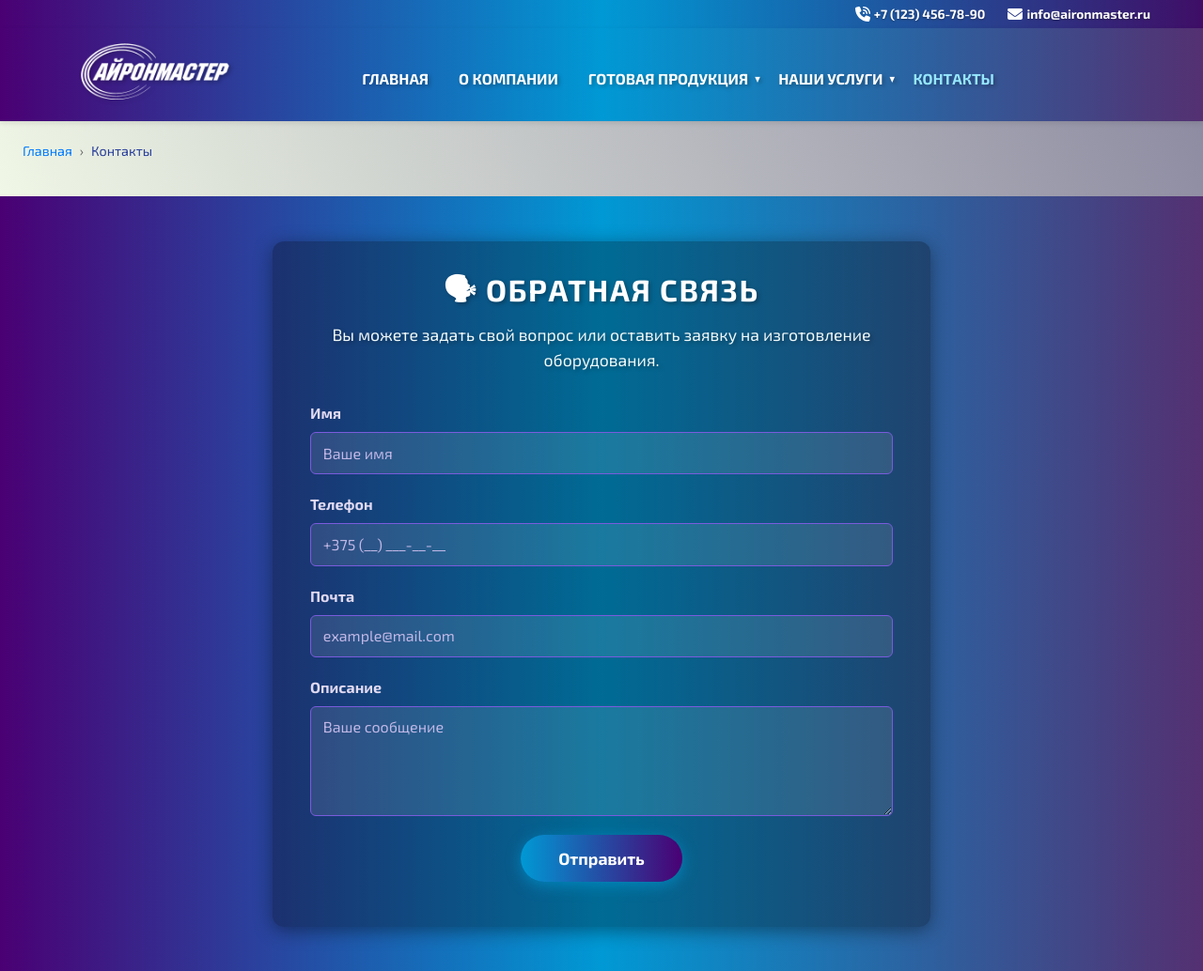
After one commit to TumashenkaAliaksandr/aironmaster, a Django app: page /contacts/ in a window 1280 px wide. The commit adds this page. Shown: the top 1034 px of the page at 94% size. Run offline with Django 5.2, Linux system fonts and the light colour scheme; data that the repository does not hold is empty.

Commit message:
added new templates single products, service detail, about, contact, views, urls, in the context processor, base template, refactoring main js, new style css

```diff
--- a/templates/main/banner.html
+++ b/templates/main/banner.html
@@ -16,7 +16,7 @@
                         <a href="tel:{{ main_banner.phone2|cut:" " }}">{{ main_banner.phone2 }}</a>
                     {% endif %}
                 </p>
-                <a href="{% url 'services' %}" class="btn">Подробнее</a>
+                <a href="{% url 'about' %}" class="btn">Подробнее</a>
             </div>
         {% endfor %}
     </section>
--- a/templates/main/base.html
+++ b/templates/main/base.html
@@ -74,9 +74,41 @@
         <nav class="d-none d-md-block">
             <ul class="nav">
                <li class="nav-item"><a class="nav-linkss {% if request.resolver_match.url_name == 'index' %}active{% endif %}" href="{% url 'index' %}">Главная</a></li>
-                <li class="nav-item"><a class="nav-link" href="#about">О компании</a></li>
+                <li class="nav-item"><a class="nav-linkss {% if request.resolver_match.url_name == 'about' %}active{% endif %}" href="{% url 'about' %}">О компании</a></li>
                 <li class="nav-item dropdown">
-                    <a href="#" class="nav-linkss dropbtn">Готовая Продукция</a>
+                    <a href="{% url 'products' %}" class="nav-linkss dropbtn">Готовая Продукция</a>
+                    <ul class="dropdown-content">
+                        <li><a href="#service1">Металлоконструкции</a></li>
+                        <li><a href="#service2">Ступеньки и Лестницы</a></li>
+                        <li><a href="#service3">Мангалы</a></li>
+                        <li><a href="#service4">Элементы декора</a></li>
+                    </ul>
+                </li>
+                <li class="nav-item dropdown {% if request.resolver_match.url_name == 'service_detail' %}active{% endif %}">
+                    <span class="nav-linkss dropbtn">Наши Услуги</span>
+                    <ul class="dropdown-content">
+                        {% for service in services %}
+                            <li>
+                                <a href="{% url 'service_detail' slug=service.slug %}"
+                                   class="{% if request.resolver_match.url_name == 'service_detail' and request.resolver_match.kwargs.slug == service.slug %}active{% endif %}">
+                                    {{ service.name }}
+                                </a>
+                            </li>
+                        {% empty %}
+                            <li>Сервисы отсутствуют</li>
+                        {% endfor %}
+                    </ul>
+                </li>
+
+                <li class="nav-item"><a class="nav-linkss {% if request.resolver_match.url_name == 'contacts' %}active{% endif %}" href="{% url 'contacts' %}">Контакты</a></li>
+            </ul>
+        </nav>
+        <nav id="mobileMenu" class="mobile-menu d-md-none" aria-hidden="true">
+            <ul class="nav flex-column">
+                <li class="nav-item"><a class="nav-linkss {% if request.resolver_match.url_name == 'index' %}active{% endif %}" href="{% url 'index' %}">Главная</a></li>
+                <li class="nav-item"><a class="nav-linkss {% if request.resolver_match.url_name == 'about' %}active{% endif %}" href="{% url 'about' %}">О компании</a></li>
+                <li class="nav-item dropdown">
+                    <a href="{% url 'products' %}" id="toggle"  class="nav-linkss dropbtn toggle-checkbox">Готовая Продукция</a>
                     <ul class="dropdown-content">
                         <li><a href="#service1">Металлоконструкции</a></li>
                         <li><a href="#service2">Ступеньки и Лестницы</a></li>
@@ -87,38 +119,16 @@
                 <li class="nav-item dropdown">
                     <a href="#" class="nav-linkss dropbtn">Наши Услуги</a>
                     <ul class="dropdown-content">
-                        <li><a href="#service1">Лазерная Резка</a></li>
-                        <li><a href="#service2">Гибка</a></li>
-                        <li><a href="#service3">Виброгалтовка</a></li>
-                        <li><a href="#service4">Полимерная покраска</a></li>
+                        {% for service in services %}
+                            <li>
+                                <a href="{% url 'service_detail' slug=service.slug %}">{{ service.name }}</a>
+                            </li>
+                        {% empty %}
+                            <li>Сервисы отсутствуют</li>
+                        {% endfor %}
                     </ul>
                 </li>
-                <li class="nav-item"><a class="nav-link" href="#contacts-top">Контакты</a></li>
-            </ul>
-        </nav>
-        <nav id="mobileMenu" class="mobile-menu d-md-none" aria-hidden="true">
-            <ul class="nav flex-column">
-                <li class="nav-item"><a class="nav-link" href="#screws">Главная</a></li>
-                <li class="nav-item"><a class="nav-link" href="#screw-spiral">О компании</a></li>
-                <li class="nav-item dropdown">
-                    <a href="#" id="toggle"  class="nav-linkss dropbtn toggle-checkbox">Готовая Продукция</a>
-                    <ul class="dropdown-content">
-                        <li><a href="#service1">Металлоконструкции</a></li>
-                        <li><a href="#service2">Ступеньки и Лестницы</a></li>
-                        <li><a href="#service3">Мангалы</a></li>
-                        <li><a href="#service4">Элементы декора</a></li>
-                    </ul>
-                </li>
-                <li class="nav-item dropdown">
-                    <a href="#" class="nav-linkss dropbtn">Наши Услуги</a>
-                    <ul class="dropdown-content">
-                        <li><a href="#service1">Лазерная Резка</a></li>
-                        <li><a href="#service2">Гибка</a></li>
-                        <li><a href="#service3">Виброгалтовка</a></li>
-                        <li><a href="#service4">Полимерная покраска</a></li>
-                    </ul>
-                </li>
-                <li class="nav-item"><a class="nav-link" href="#engineering">Контакты</a></li>
+                <li class="nav-item"><a class="nav-linkss {% if request.resolver_match.url_name == 'about' %}active{% endif %}" href="{% url 'contacts' %}">Контакты</a></li>
             </ul>
         </nav>
     </div>
--- a/webapp/context_processors.py
+++ b/webapp/context_processors.py
@@ -1,8 +1,12 @@
-from .models import HadContact, FooterInfo
+from .models import HadContact, FooterInfo, OurService
 
 
 def had_contact_info(request):
-    # Можно получить один объект Contact, например первый или последний
     had_contact = HadContact.objects.first()
     footer_info = FooterInfo.objects.first()
-    return {'had_contact': had_contact, 'footer_info': footer_info}
+    services = OurService.objects.all()  # Получаем все сервисы для меню
+    return {
+        'had_contact': had_contact,
+        'footer_info': footer_info,
+        'services': services,  # Добавляем сервисы в контекст
+    }
--- a/webapp/static/webapp/css/style.css
+++ b/webapp/static/webapp/css/style.css
@@ -47,7 +47,7 @@ header {
 
 .nav {
     text-transform: capitalize;
-    margin-right: 70px;
+    margin-right: 120px;
 }
 
 .paddings {
@@ -1904,6 +1904,7 @@ h2 {
     padding: 5px 0;
     text-transform: uppercase;
     list-style-type: none;
+    margin-top: 10px;
 }
 
 /* Стили для ссылок в подменю */
--- a/webapp/static/webapp/js/main.js
+++ b/webapp/static/webapp/js/main.js
@@ -1,12 +1,16 @@
 document.addEventListener('DOMContentLoaded', () => {
   // --- Активная ссылка меню при скролле ---
+  // Получаем все секции с id и все ссылки меню внутри nav
   const sections = document.querySelectorAll('section[id]');
   const navLinks = document.querySelectorAll('nav .nav-link');
 
+  // Функция, которая подсвечивает активную ссылку меню в зависимости от прокрутки
   function onScroll() {
-    const scrollPos = window.scrollY + 150; // поправка для шапки
+    const scrollPos = window.scrollY + 150; // поправка для фиксированной шапки
     let currentSectionId = '';
 
+    if (sections.length > 0) {
+      // Перебираем все секции и определяем, в какой сейчас скролл
       sections.forEach(section => {
         const top = section.offsetTop;
         const height = section.offsetHeight;
@@ -15,38 +19,49 @@ document.addEventListener('DOMContentLoaded', () => {
         }
       });
 
+      // Если скролл выше первой секции — выделяем первую секцию
       if (scrollPos < sections[0].offsetTop) {
         currentSectionId = sections[0].id;
       }
+    }
 
+    // Перебираем все ссылки меню и ставим класс active у той, href которой совпадает с текущей секцией
     navLinks.forEach(link => {
       link.classList.toggle('active', link.getAttribute('href') === '#' + currentSectionId);
     });
   }
 
+  // Навешиваем обработчик скролла только если есть секции
+  if (sections.length > 0) {
     window.addEventListener('scroll', onScroll);
-  onScroll(); // вызов при загрузке страницы
+    onScroll(); // вызываем один раз при загрузке страницы, чтобы сразу подсветить активный пункт
+  }
+
 
   // --- Кнопка "Наверх" ---
   const scrollBtn = document.getElementById('scrollToTopBtn');
 
   if (scrollBtn) {
+    // Показываем кнопку "Наверх" при прокрутке вниз более чем на 300px
     window.addEventListener('scroll', () => {
       scrollBtn.classList.toggle('show', window.scrollY > 300);
     });
 
+    // При клике плавно скроллим вверх
     scrollBtn.addEventListener('click', () => {
       window.scrollTo({ top: 0, behavior: 'smooth' });
     });
   }
 
+
+  // --- Плавный скролл по якорям в меню ---
   navLinks.forEach(link => {
     link.addEventListener('click', e => {
       const href = link.getAttribute('href');
 
       if (!href) return;
 
-      // Обрабатываем только ссылки, которые начинаются с #
+      // Обрабатываем только ссылки, начинающиеся с #
       if (href.startsWith('#')) {
         e.preventDefault();
 
@@ -54,14 +69,13 @@ document.addEventListener('DOMContentLoaded', () => {
         const targetElem = document.getElementById(targetId);
 
         if (targetElem) {
-          targetElem.scrollIntoView({behavior: 'smooth'});
+          targetElem.scrollIntoView({ behavior: 'smooth' });
           history.pushState(null, '', href);
         }
       }
-      // Для всех остальных ссылок переход происходит как обычно, без preventDefault
+      // Для остальных ссылок переход происходит как обычно
     });
   });
-
 
 
   // --- Кастомное мобильное меню ---
@@ -77,20 +91,20 @@ if (burgerBtn && mobileMenu) {
       mobileMenu.classList.toggle('show');
       mobileMenu.setAttribute('aria-hidden', String(expanded));
 
-    // При открытии меню убираем все открытые дропдауны
+      // При открытии меню закрываем все открытые дропдауны
       if (!expanded) {
         mobileMenu.querySelectorAll('.dropdown.open').forEach(drop => drop.classList.remove('open'));
       }
     });
 
-  // Закрытие меню при клике на ссылку
+    // Закрытие меню при клике на ссылку внутри меню
     mobileMenu.querySelectorAll('a.nav-link').forEach(link => {
       link.addEventListener('click', () => {
         closeMobileMenu();
       });
     });
 
-  // Обработчик клика вне меню и бургера — закрываем меню и дропдауны
+    // Закрытие меню и дропдаунов при клике вне меню и кнопки
     document.addEventListener('click', (e) => {
       const target = e.target;
       if (!mobileMenu.contains(target) && !burgerBtn.contains(target)) {
@@ -98,7 +112,7 @@ if (burgerBtn && mobileMenu) {
       }
     });
 
-  // Функция закрытия меню и дропдаунов
+    // Функция закрытия меню и всех дропдаунов
     function closeMobileMenu() {
       burgerBtn.classList.remove('open');
       burgerBtn.setAttribute('aria-expanded', 'false');
@@ -107,6 +121,7 @@ if (burgerBtn && mobileMenu) {
       mobileMenu.querySelectorAll('.dropdown.open').forEach(drop => drop.classList.remove('open'));
     }
   }
+
 
   // --- Дропдауны в мобильном меню ---
   if (mobileMenu) {
@@ -122,7 +137,7 @@ if (burgerBtn && mobileMenu) {
           if (drop !== parentDropdown) drop.classList.remove('open');
         });
 
-      // Если текущий открыт — закрываем, иначе открываем
+        // Переключаем состояние текущего дропдауна
         if (isOpen) {
           parentDropdown.classList.remove('open');
         } else {
@@ -133,8 +148,8 @@ if (burgerBtn && mobileMenu) {
   }
 
 
+  // --- Подёргивание иконок соцсетей ---
   const icons = document.querySelectorAll('.social-icon');
-
   let isShaking = false;
 
   function triggerShake() {
--- /dev/null
+++ b/webapp/templates/webapp/contacts.html
@@ -0,0 +1,63 @@
+{% extends 'main/base.html' %}
+{% load custom_filters %}
+{% load static %}
+
+{% block content %}
+    <div id="breadcrumps">
+        <nav aria-label="breadcrumb" class="breadcrumb">
+            <ol>
+                <li><a href="{% url 'index' %}">Главная</a></li>
+                <li>Контакты</li>
+            </ol>
+        </nav>
+    </div>
+
+    <section id="contacts" class="mb-0">
+        <div class="content-wrapper">
+            <h2>🗣 ОБРАТНАЯ СВЯЗЬ</h2>
+            <p>Вы можете задать свой вопрос или оставить заявку на изготовление оборудования.</p>
+
+            <form id="contact-form" action="#" method="POST" novalidate>
+                <div class="form-row">
+                    <label for="name">Имя</label>
+                    <input type="text" id="name" name="name" required placeholder="Ваше имя"/>
+                </div>
+
+                <div class="form-row">
+                    <label for="phone">Телефон</label>
+                    <input type="tel" id="phone" name="phone" required placeholder="+375 (__) ___-__-__"
+                           pattern="^\+?\d{7,15}$"/>
+                </div>
+
+                <div class="form-row">
+                    <label for="email">Почта</label>
+                    <input type="email" id="email" name="email" required placeholder="example@mail.com"/>
+                </div>
+
+                <div class="form-row">
+                    <label for="message">Описание</label>
+                    <textarea id="message" name="message" rows="4" placeholder="Ваше сообщение"></textarea>
+                </div>
+
+                <button type="submit" class="btn-submit">Отправить</button>
+            </form>
+        </div>
+    </section>
+
+    <section id="we-on-map" class="map-section">
+        <div class="container">
+            <h3 class="map-title">📌 Мы на карте</h3>
+            <div class="map-responsive">
+                <iframe
+                        frameborder="0"
+                        style="border:0"
+                        src="https://www.google.com/maps/embed/v1/place?key=AIzaSyCy9r70T3NYf3PhvVflTo0_zdif2_IoIYs&q=place_id:ChIJhwABmUWXxEYRz77Xl2-sbR8"
+                        allowfullscreen
+                        loading="lazy"
+                        referrerpolicy="no-referrer-when-downgrade"
+                ></iframe>
+            </div>
+        </div>
+    </section>
+
+{% endblock %}
--- a/webapp/urls.py
+++ b/webapp/urls.py
@@ -5,8 +5,11 @@ from django.conf.urls.static import static
 
 urlpatterns = [
     path('', views.index, name='index'),
-    path('services', views.services, name='services'),
-    path('single-services', views.single_services, name='single-services'),
+    path('about/', views.about, name='about'),
+    path('products/', views.products, name='products'),
+    path('service/<slug:slug>/', views.service_detail, name='service_detail'),
+    path('single-services/', views.single_services, name='single-services'),
+    path('contacts/', views.contacts, name='contacts'),
 ]
 
 # Добавляем маршруты для медиа-файлов в режиме отладки
--- a/webapp/views.py
+++ b/webapp/views.py
@@ -1,6 +1,6 @@
 from django.shortcuts import render, get_object_or_404
 
-from webapp.models import ItemObject, Banner, ServicesContact, About
+from webapp.models import ItemObject, Banner, ServicesContact, About, OurService
 
 
 def index(request):
@@ -35,7 +35,7 @@ def index(request):
     return render(request, 'webapp/index.html', context)
 
 
-def services(request):
+def products(request):
     item = get_object_or_404(ItemObject, pk=1)
     items = ItemObject.objects.prefetch_related('photos').distinct()
     # Получаем фотографии для item (ItemObject)
@@ -46,7 +46,22 @@ def services(request):
         'items': items,
         'photos': photos,
     }
-    return render(request, 'webapp/services.html', context=context)
+    return render(request, 'webapp/products.html', context=context)
+
+def service_detail(request, slug):
+    service = get_object_or_404(OurService, slug=slug)
+    return render(request, 'webapp/service_detail.html', {'service': service})
 
 def single_services(request):
     return render(request, 'webapp/single_services.html')
+
+def about(request):
+    about = About.objects.first()
+
+    context = {
+        'about': about,
+    }
+    return render(request, 'webapp/about.html', context=context)
+
+def contacts(request):
+    return render(request, 'webapp/contacts.html')
```
Also changed, not shown: webapp/templates/webapp/about.html (added, +31 -0 lines), webapp/templates/webapp/products.html (renamed from webapp/templates/webapp/services.html, +16 -0 lines), webapp/templates/webapp/service_detail.html (added, +32 -0 lines), webapp/templates/webapp/single_products.html (added, +13 -0 lines). Lines whose indentation alone changed are shown as unchanged.
